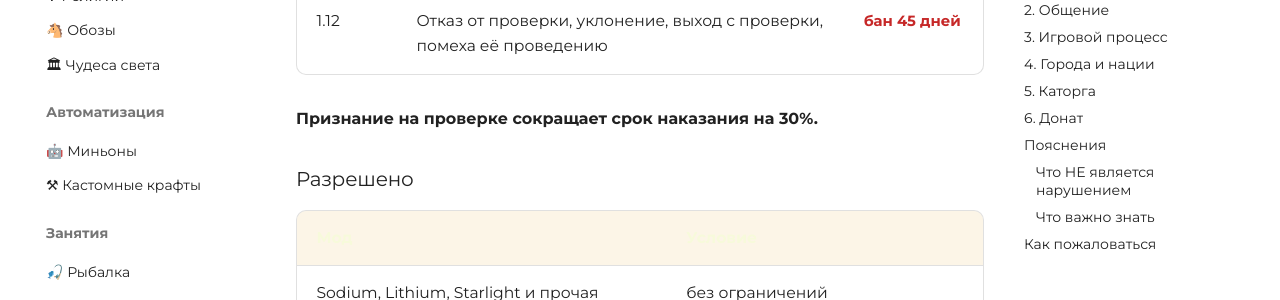
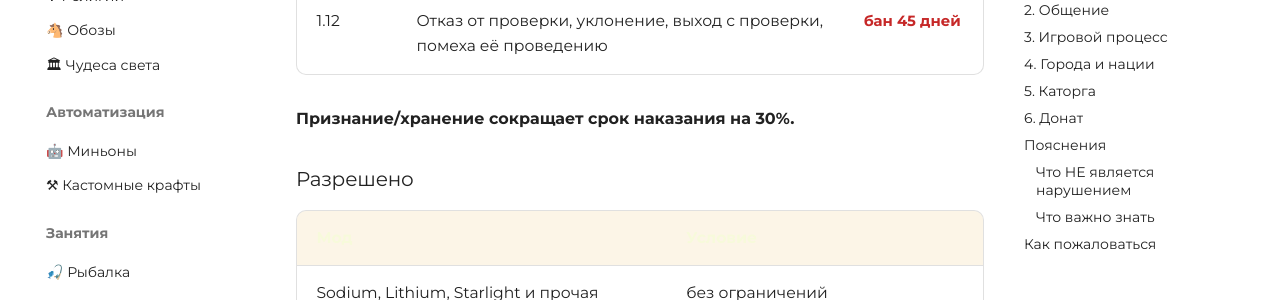
Before and after one commit to zixSSSed/NationRise-Wiki-RU, an MkDocs documentation site: the page built from docs/rules.md, in a window 1280 px wide and 900 px high, scrolled down 1274 px. Shown: the part 151-451 px from the top of the window. Built offline with MkDocs 1.6.1 and Material for MkDocs 9.7.7, drawn with Linux system fonts in a browser that asks for light colours.

Commit message:
Update rules.md

```diff
--- a/docs/rules.md
+++ b/docs/rules.md
@@ -26,7 +26,7 @@
 | 1.11 | Автокликеры, используемые в PvP | <span class="nak">по ситуации</span> |
 | 1.12 | Отказ от проверки, уклонение, выход с проверки, помеха её проведению | <span class="nak">бан 45 дней</span> |
 
-**Признание на проверке сокращает срок наказания на 30%.**
+**Признание/хранение сокращает срок наказания на 30%.**
 
 ### Разрешено
 
```
